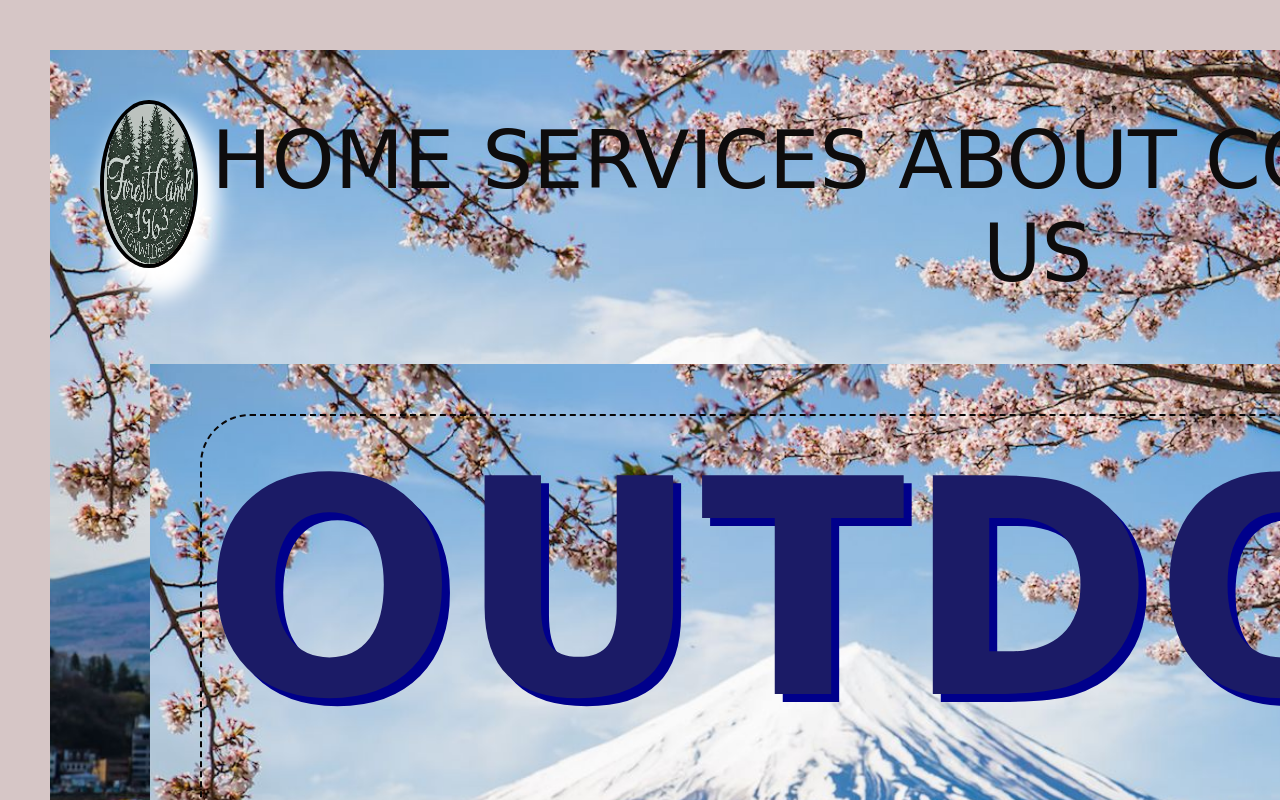
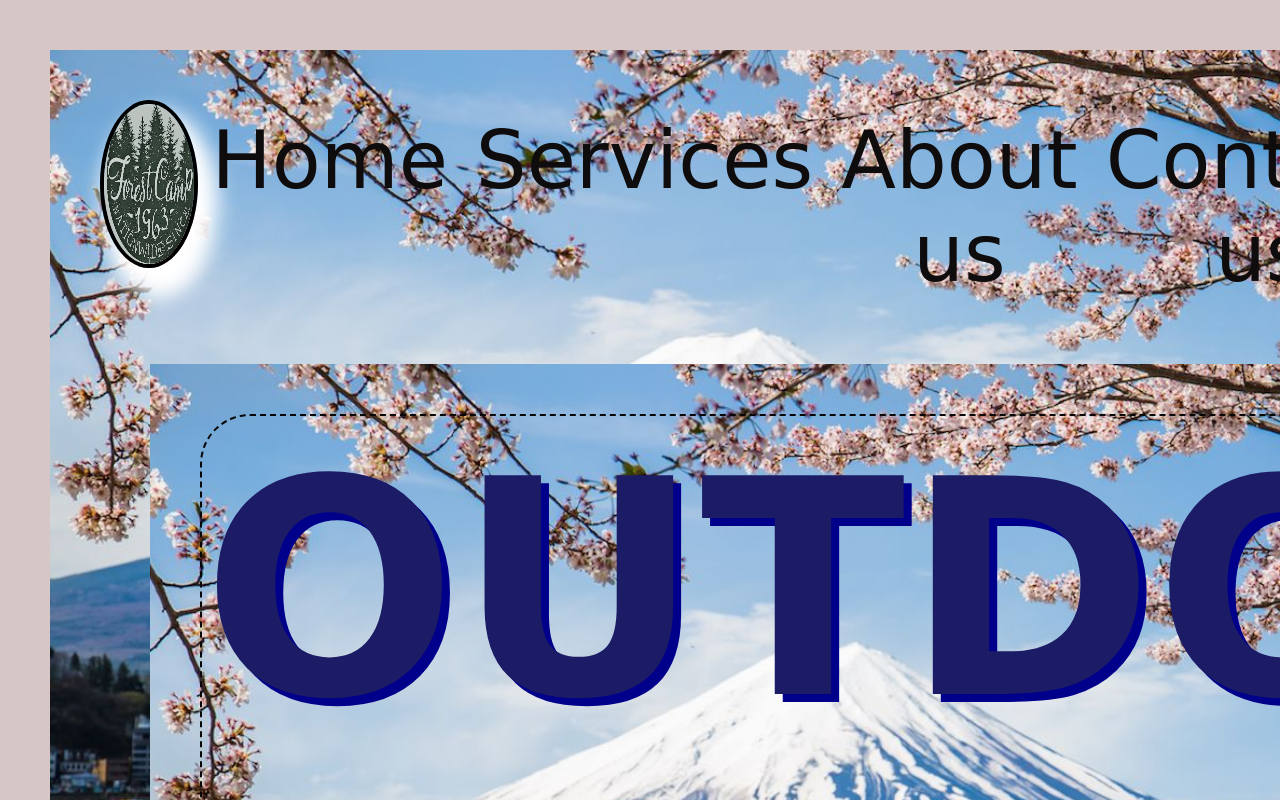
Before and after one commit to AhmadSameera/miniproject, a plain HTML site: page index.html in a window 1280 px wide. Drawn offline with Linux system fonts and the light colour scheme.

Commit message:
Refactor to index.html

```diff
--- a/index.html
+++ b/index.html
@@ -10,10 +10,10 @@
             <img src="./images/camp.jpg" alt="logo"height=20% width=7%>
             <nav id="navbar">
                 <ul>
-                    <li class="item"><a href="a">HOME</a></li>
-                    <li class="item"><a href="a">SERVICES</a></li>
-                    <li class="item"><a href="a">ABOUT US</a></li>
-                    <li class="item"><a href="a">CONTACT US</a></li>
+                    <li class="item"><a href="a">Home</a></li>
+                    <li class="item"><a href="a">Services</a></li>
+                    <li class="item"><a href="a">About us</a></li>
+                    <li class="item"><a href="a">Contact us</a></li>
 
                 </ul>
             </nav>
```
